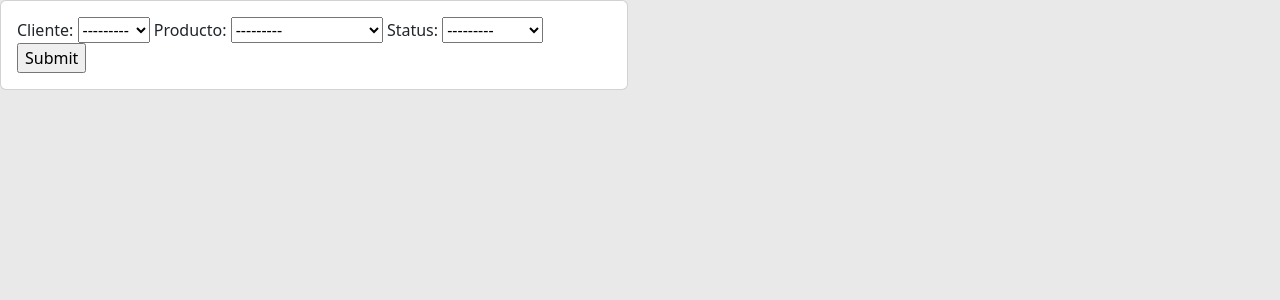
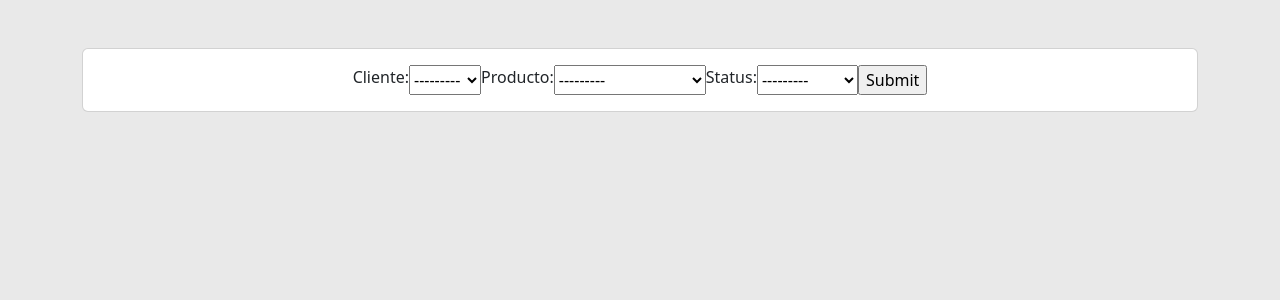
Before and after one commit to juanpafittipaldi/Proyecto1-AmadorJose-FittipaldiJuanPablo, a Django app: page /crear_pedido/ in a window 1280 px wide. Shown: the part 56-356 px from the top of the page. Run offline with Django 4.2, Linux system fonts and the light colour scheme; data comes from the database, SQL or seed files in the repository; both versions use the stored data as it was after the commit.

Commit message:
Ajustes varios en formulario.html, panel.html y views.py

```diff
--- a/sistema_administrativo/resto/templates/resto/formulario_pedido.html
+++ b/sistema_administrativo/resto/templates/resto/formulario_pedido.html
@@ -2,12 +2,12 @@
 {% load static %}
 {% block content %}
 
-
+<div class="container">
     <div class="row">
-	<div class="col-md-6">
+        <div class="col mt-5">
             <div class="card card-body">
 
-			<form action="" method="POST">
+                <form action="" method="POST" class="d-flex justify-content-center">
                     {% csrf_token %}
                     {{form}}
 
@@ -17,6 +17,7 @@
             </div>
         </div>
     </div>
+</div>
 
 
 {% endblock %}
--- a/sistema_administrativo/resto/templates/resto/panel.html
+++ b/sistema_administrativo/resto/templates/resto/panel.html
@@ -50,7 +50,7 @@
 					</tr>
 				    {% endfor %}
                 </table>
-                <a href="" class="btn btn-primary btn-sm btn-block">Crear Pedido</a>
+                <a href="{% url 'crear_pedido' %}" class="btn btn-primary btn-sm btn-block">Crear Pedido</a>
             </div>
         </div>
     </div>
--- a/sistema_administrativo/resto/views.py
+++ b/sistema_administrativo/resto/views.py
@@ -1,9 +1,8 @@
-from django.shortcuts import render
+from django.shortcuts import render, redirect
 from django.http import HttpResponse
 from .models import *
 #Esta importación faltaba y por eso no aparecía PedidoForm como undefined.
 from .formularios import PedidoForm
-
 # Create your views here.
 def home(request):
     pedidos = Pedido.objects.all()
```
Also changed, not shown: sistema_administrativo/db.sqlite3. Lines whose indentation alone changed are shown as unchanged.
